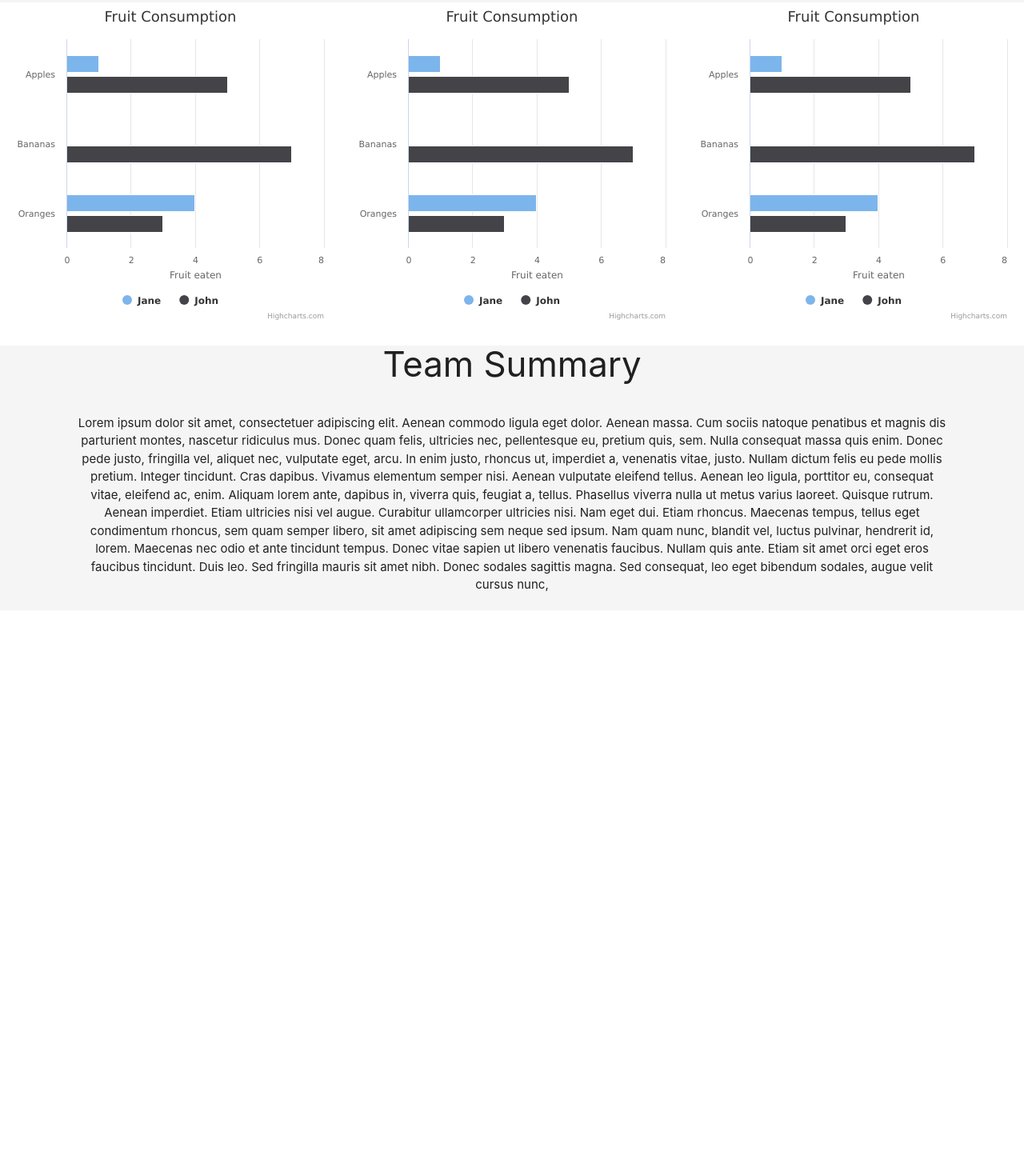
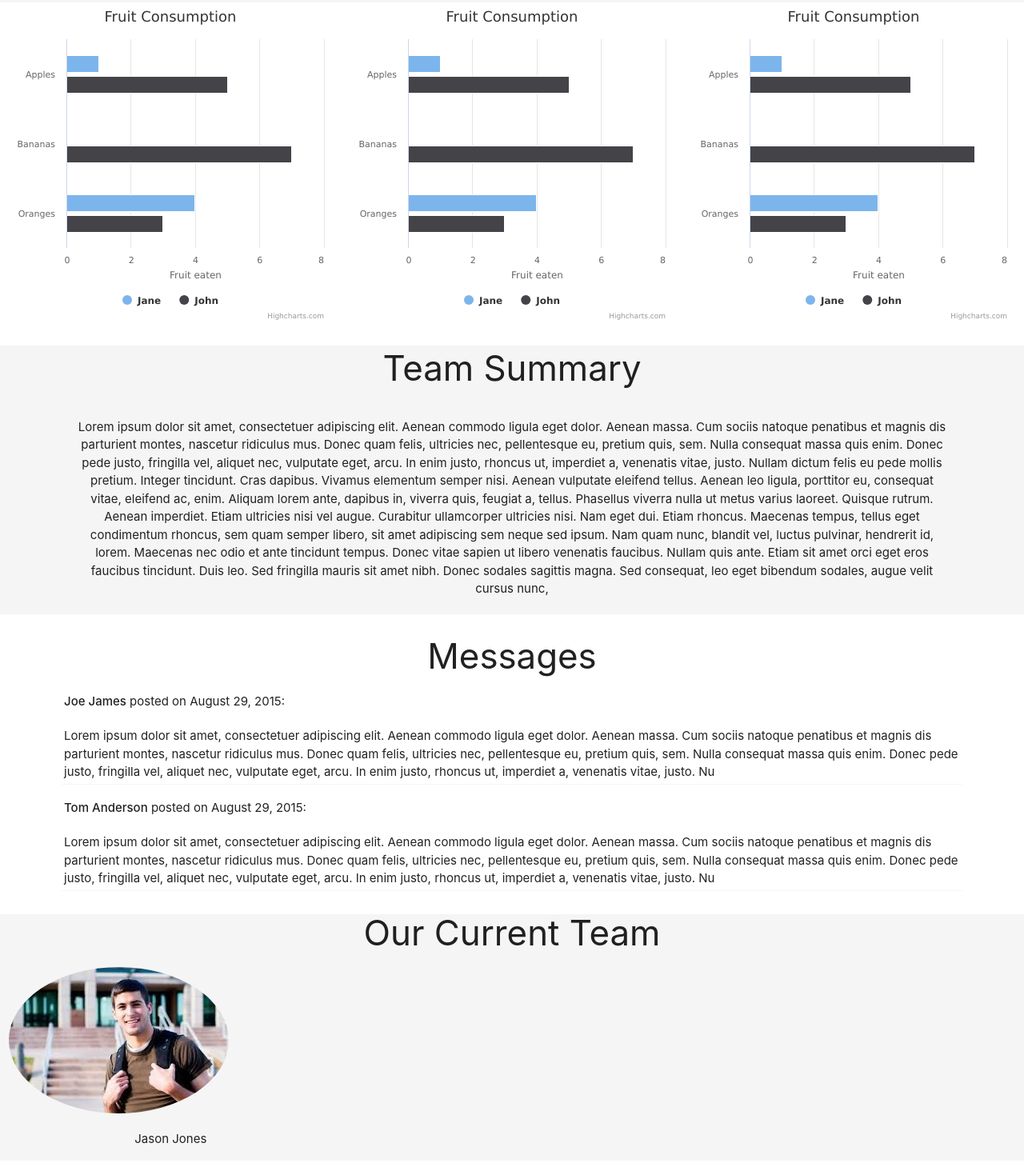
Before and after one commit to agondray/LiNK-Hackathon-Team-One, a plain HTML site: page index.html at #!/team in a window 1280 px wide. Shown: the part 301-1770 px from the top of the page at 80% size. Before the commit the page ends 1079 px from the top, so only its background shows below. Drawn offline with nearby package versions, Linux system fonts and the light colour scheme; some packages are replaced by stand-ins of ours.

Commit message:
Added messages and team members

```diff
--- a/css/team.css
+++ b/css/team.css
@@ -5,7 +5,7 @@
 }
 
 .team-pic{
-    border-radius: 100%;
+    /*border-radius: 100%;*/
     height: 200px;
     display: inline-block;
 }
@@ -26,6 +26,17 @@
     margin-right:77px;
 }
 
+.user-messages{
+    padding: 3px;
+    margin-left:77px;
+    margin-right:77px;
+    margin-top: 0;
+}
+
+.ind-message{
+     border-bottom: 1px solid #f6f6f6;
+}
+
 #inner-wrapper{
     display: inline-block;
 }
@@ -35,3 +46,7 @@
     margin-left: auto;
     margin-right: auto;
 }
+
+.team-summary{
+    padding-top: 5px;
+}
--- a/partials/team.html
+++ b/partials/team.html
@@ -95,7 +95,7 @@
     <!-- Team intro section includes team name, team pic, and overall team data-->
     <div class="teamIntro #f5f5f5 grey lighten-4">
         <div class="valign-wrapper intro-section">
-            <img class="team-pic" src="assets/teampic.png" alt="team pic">
+            <img class="team-pic circle" src="assets/teampic.png" alt="team pic">
 
             <div class="valign-wrapper" id="inner-wrapper">
                 <h1 class="team-name center-align"><span >Team Austin</span></h1>
@@ -118,6 +118,31 @@
     </div>
 
     <div class="summary #f5f5f5 grey lighten-4">
-            <h3 class="center-align">Team Summary</h3>
+            <h3 class="center-align team-summary">Team Summary</h3>
             <p class="company-summary center-align">Lorem ipsum dolor sit amet, consectetuer adipiscing elit. Aenean commodo ligula eget dolor. Aenean massa. Cum sociis natoque penatibus et magnis dis parturient montes, nascetur ridiculus mus. Donec quam felis, ultricies nec, pellentesque eu, pretium quis, sem. Nulla consequat massa quis enim. Donec pede justo, fringilla vel, aliquet nec, vulputate eget, arcu. In enim justo, rhoncus ut, imperdiet a, venenatis vitae, justo. Nullam dictum felis eu pede mollis pretium. Integer tincidunt. Cras dapibus. Vivamus elementum semper nisi. Aenean vulputate eleifend tellus. Aenean leo ligula, porttitor eu, consequat vitae, eleifend ac, enim. Aliquam lorem ante, dapibus in, viverra quis, feugiat a, tellus. Phasellus viverra nulla ut metus varius laoreet. Quisque rutrum. Aenean imperdiet. Etiam ultricies nisi vel augue. Curabitur ullamcorper ultricies nisi. Nam eget dui. Etiam rhoncus. Maecenas tempus, tellus eget condimentum rhoncus, sem quam semper libero, sit amet adipiscing sem neque sed ipsum. Nam quam nunc, blandit vel, luctus pulvinar, hendrerit id, lorem. Maecenas nec odio et ante tincidunt tempus. Donec vitae sapien ut libero venenatis faucibus. Nullam quis ante. Etiam sit amet orci eget eros faucibus tincidunt. Duis leo. Sed fringilla mauris sit amet nibh. Donec sodales sagittis magna. Sed consequat, leo eget bibendum sodales, augue velit cursus nunc,</p>
     </div>
+
+    <div class="teamMessages">
+            <h3 class="center-align">Messages</h3>
+
+            <div id="message">
+                <p class="user-messages"><strong>Joe James</strong> posted on August 29, 2015:</p>
+                <p class="user-messages ind-message">Lorem ipsum dolor sit amet, consectetuer adipiscing elit. Aenean commodo ligula eget dolor. Aenean massa. Cum sociis natoque penatibus et magnis dis parturient montes, nascetur ridiculus mus. Donec quam felis, ultricies nec, pellentesque eu, pretium quis, sem. Nulla consequat massa quis enim. Donec pede justo, fringilla vel, aliquet nec, vulputate eget, arcu. In enim justo, rhoncus ut, imperdiet a, venenatis vitae, justo. Nu</p>
+            </div>
+
+             <div id="message">
+                <p class="user-messages"><strong>Tom Anderson</strong> posted on August 29, 2015:</p>
+                <p class="user-messages ind-message">Lorem ipsum dolor sit amet, consectetuer adipiscing elit. Aenean commodo ligula eget dolor. Aenean massa. Cum sociis natoque penatibus et magnis dis parturient montes, nascetur ridiculus mus. Donec quam felis, ultricies nec, pellentesque eu, pretium quis, sem. Nulla consequat massa quis enim. Donec pede justo, fringilla vel, aliquet nec, vulputate eget, arcu. In enim justo, rhoncus ut, imperdiet a, venenatis vitae, justo. Nu</p>
+            </div>
+
+    </div>
+
+    <div class="meet-team #f5f5f5 grey lighten-4">
+        <h3 class="center-align">Our Current Team</h3>
+        <div class="row">
+            <div class="col s4">
+                <img class="circle center-align" src="assets/student1.png" alt="user pic"/>
+                <p class="center-align">Jason Jones</p>
+            </div>
+        </div>
+    </div>
```
Also changed, not shown: assets/student1.png (added).
